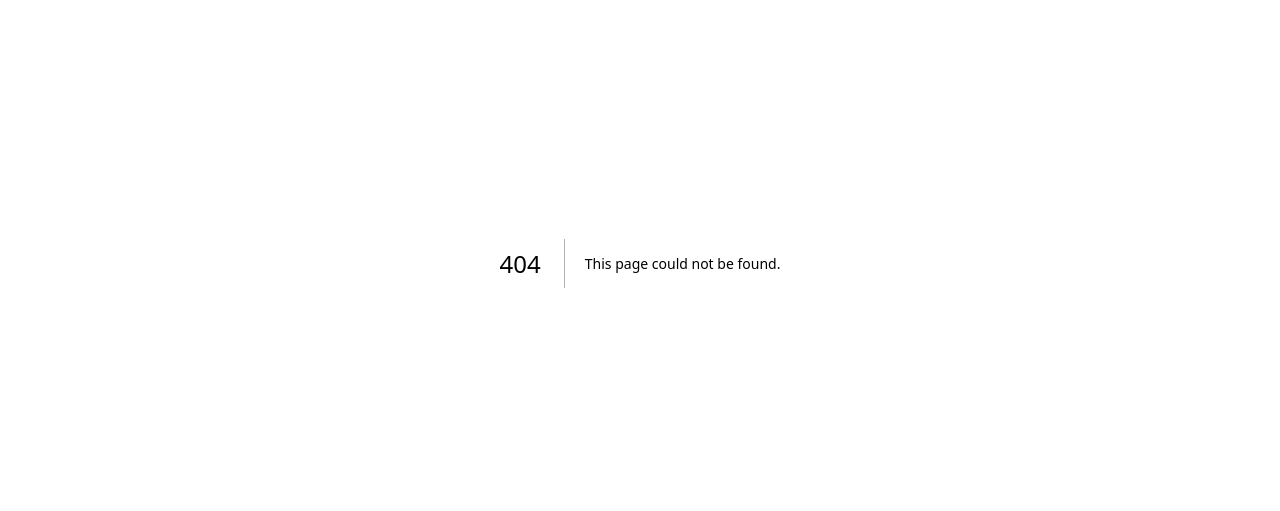
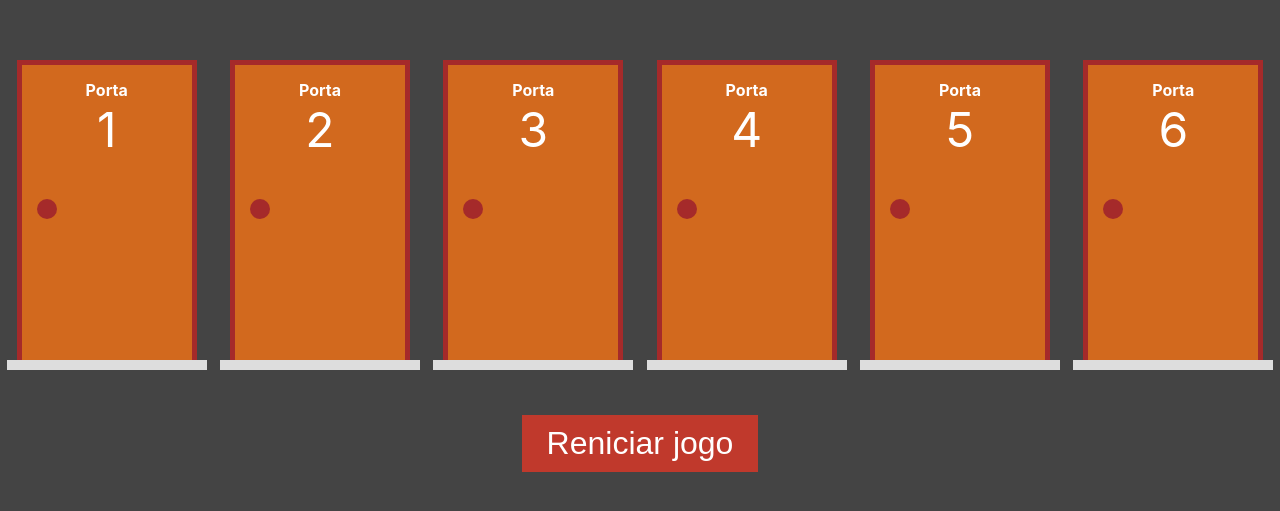
Before and after one commit to Nadilson-IFPE/portas-premiadas, a Next.js app: page /jogo in a window 1280 px wide. Before the commit this address had no page. Shown: the part 137-648 px from the top of the page. Built offline with nearby package versions, Linux system fonts and the light colour scheme.

Commit message:
Componente Jogo e refatoração na function criarPortas()

```diff
--- a/src/functions/portas.ts
+++ b/src/functions/portas.ts
@@ -1,11 +1,11 @@
 
 import PortaModel from '@/model/portamodel';
 
-export function criarPortas(qtdPortas: number, portaSelecionada: number): PortaModel[] {
+export function criarPortas(qtdPortas: number, portaComPresente: number): PortaModel[] {
 
     return Array.from({ length: qtdPortas }, (_, i) => {
         const numero = i + 1
-        const temPresente = numero === portaSelecionada
+        const temPresente = numero === portaComPresente
         return new PortaModel(numero, temPresente)
     })
 
--- /dev/null
+++ b/src/pages/jogo.tsx
@@ -0,0 +1,29 @@
+import Porta from "@/components/Porta"
+import { criarPortas, atualizarPortas } from "@/functions/portas"
+import { useState } from "react"
+import styles from '@/styles/Jogo.module.css';
+import Link from "next/link";
+
+
+export default function Jogo() {
+    const [portas, setPortas] = useState(criarPortas(6, 3))
+
+    function renderizarPortas() {
+        return portas.map(porta => {
+            return <Porta key={porta.numero} value={porta} onChange={novaPorta => setPortas(atualizarPortas(portas, novaPorta))} />
+        })
+    }
+
+    return (
+        <div id={styles.jogo}>
+            <div className={styles.portas}>
+                {renderizarPortas()}
+            </div>
+            <div className={styles.botoes}>
+                <Link href="/">
+                    <button>Reniciar jogo</button>
+                </Link>
+            </div>
+        </div>
+    )
+}
--- /dev/null
+++ b/src/styles/Jogo.module.css
@@ -0,0 +1,28 @@
+#jogo {
+    display: flex;
+    flex-direction: column;
+    justify-content: center;
+    align-items: center;
+    height: 100vh;
+}
+
+.portas {
+    display: flex;
+    align-self: stretch;
+    justify-content: space-around;
+    flex-wrap: wrap;
+}
+
+.botoes {
+    display: flex;
+    justify-content: center;
+    margin-top: 40px;
+}
+
+.botoes button {
+    background-color: #C0392C;
+    color: #FFF;
+    font-size: 2rem;
+    border: none;
+    padding: 10px 25px;
+}
```
Also changed, not shown: src/pages/index.tsx (+1 -15 lines).
